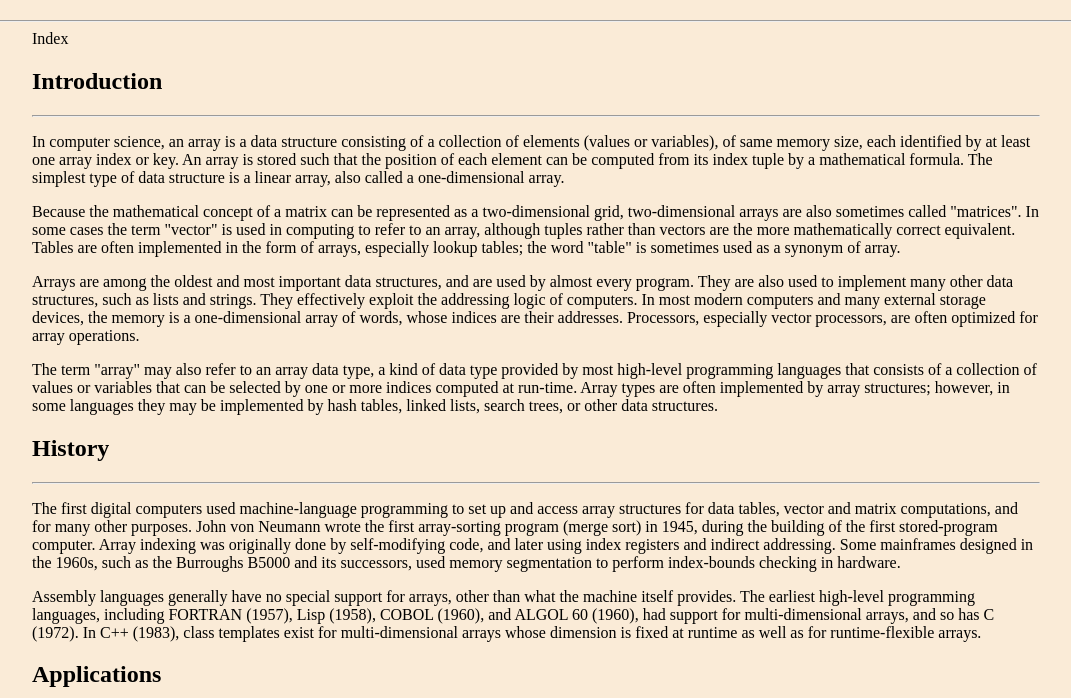
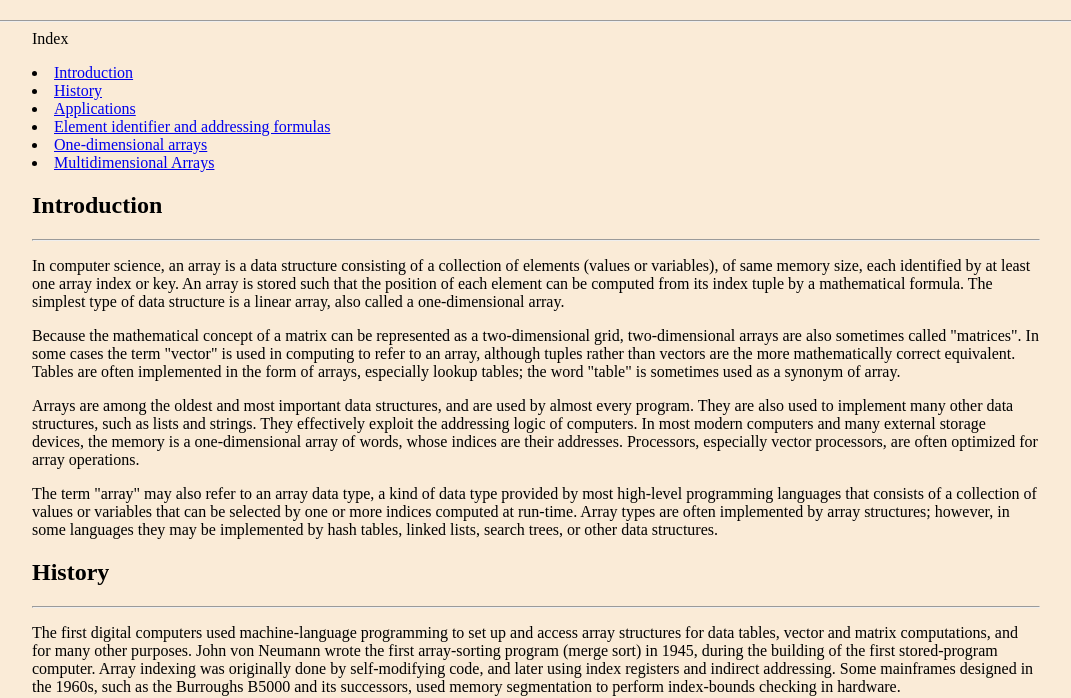
Before and after one commit to YakshSharma2004/webdevAssignmentRdp, a plain HTML site: page array.html in a window 1280 px wide. Shown: the part 104-802 px from the top of the page, without its empty margins (104-1175 px from the left). Drawn offline with Linux system fonts and the light colour scheme.

Commit message:
Made a index for the page

```diff
--- a/array.html
+++ b/array.html
@@ -21,6 +21,14 @@
     <main>
         <section>
             Index
+            <ul></ul>
+                <li><a href="#intro">Introduction</a></li>
+                <li><a href="#his">History</a></li>
+                <li><a href="#app">Applications</a></li>
+                <li><a href="#element">Element identifier and addressing formulas</a></li>
+                <li><a href="#oned">One-dimensional arrays</a></li>
+                <li><a href="#avoid">Multidimensional Arrays</a></li>
+            </ul>
         </section>
         <article>
             <h2 id="intro">
```
